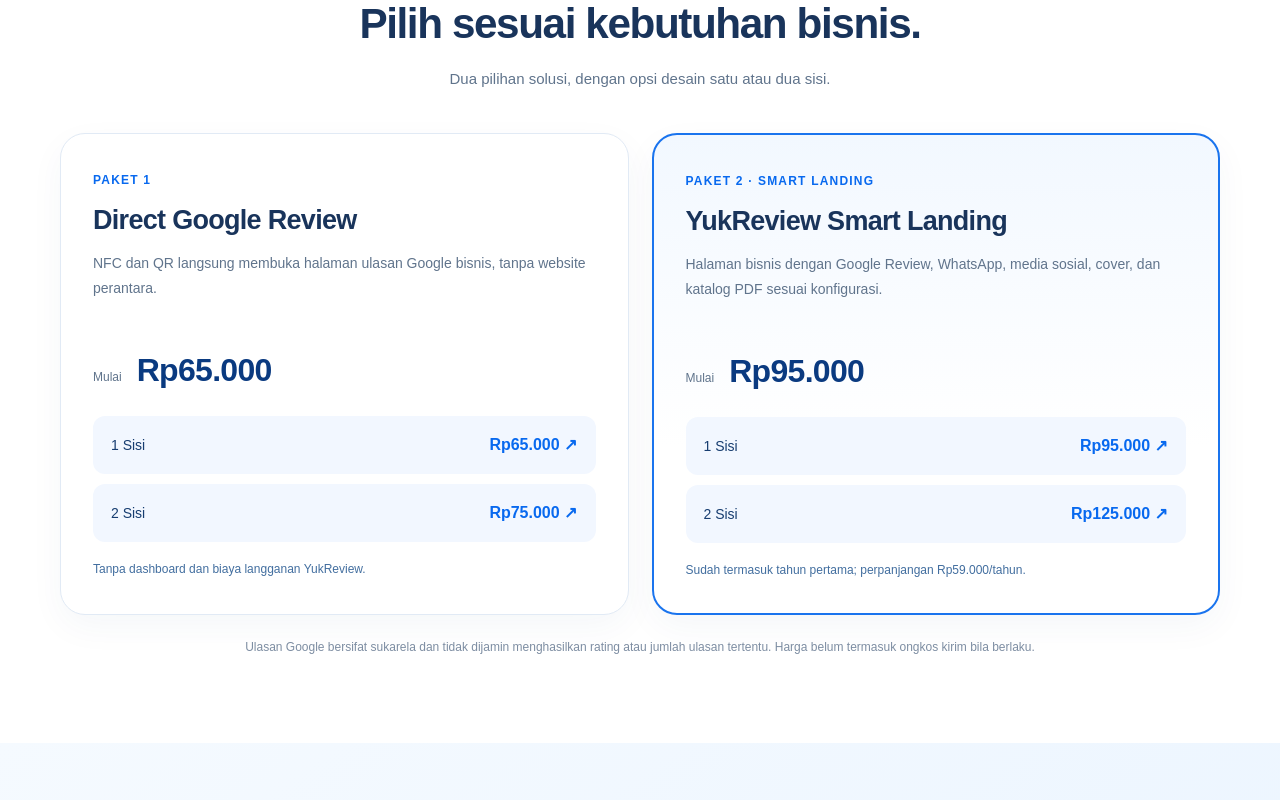
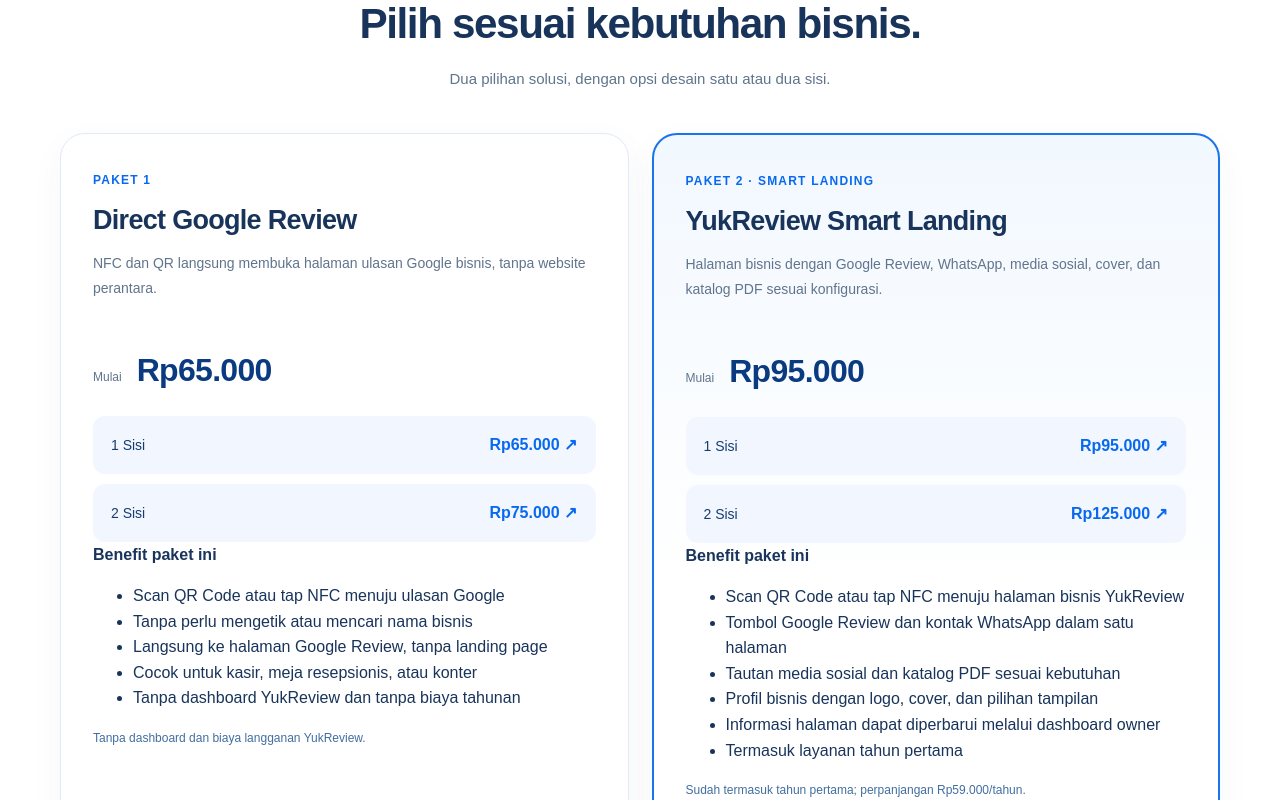
Before and after one commit to ulasantokogle-max/ulasantoko-review-v3, a Next.js app: page / in a window 1280 px wide. Shown: the part 2160-2960 px from the top of the page. Built offline with nearby package versions, Linux system fonts and the light colour scheme; no server answers.

Commit message:
feat(home): list clear package benefits in pricing cards

```diff
--- a/app/page.tsx
+++ b/app/page.tsx
@@ -62,8 +62,21 @@ export default function Home() {
   <section className="yr-section yr-container" id="keunggulan"><div className="yr-center"><span className="yr-kicker">KENAPA YUKREVIEW?</span><h2>Lebih praktis untuk pelanggan.<br/><span>Lebih profesional untuk bisnis.</span></h2><p>Hubungkan pengalaman offline di meja kasir dengan ulasan dan informasi bisnis online.</p></div><div className="yr-feature-grid">{features.map(f=><article key={f.name} className="yr-feature"><div className="yr-feature-icon">{f.icon}</div><h3>{f.name}</h3><p>{f.desc}</p></article>)}</div></section>
   <section className="yr-section yr-how" id="cara-kerja"><div className="yr-container"><div className="yr-center"><span className="yr-kicker">MUDAH DIGUNAKAN</span><h2>Cukup tiga langkah.</h2></div><div className="yr-steps">{[["01","Aktivasi","Pemilik menghubungkan kartu dengan tujuan Google Review atau halaman bisnis."],["02","Tap NFC / Scan QR","Pelanggan mendekatkan ponsel atau memindai QR Code pada kartu."],["03","Beri Ulasan","Pelanggan menuliskan pengalaman secara jujur di Google."]].map(s=><div className="yr-step" key={s[0]}><span>{s[0]}</span><h3>{s[1]}</h3><p>{s[2]}</p></div>)}</div></div></section>
   <section className="yr-section yr-container" id="paket"><div className="yr-center"><span className="yr-kicker">PAKET & HARGA</span><h2>Pilih sesuai kebutuhan bisnis.</h2><p>Dua pilihan solusi, dengan opsi desain satu atau dua sisi.</p></div><div className="yr-pricing">
-   <article className="yr-plan"><span className="yr-plan-type">PAKET 1</span><h3>Direct Google Review</h3><p>NFC dan QR langsung membuka halaman ulasan Google bisnis, tanpa website perantara.</p><div className="yr-plan-price">Mulai <strong>Rp65.000</strong></div><div className="yr-plan-options"><a href={orderLink("Direct Google Review",1,65000)} target="_blank" rel="noopener noreferrer"><span>1 Sisi</span><b>Rp65.000 ↗</b></a><a href={orderLink("Direct Google Review",2,75000)} target="_blank" rel="noopener noreferrer"><span>2 Sisi</span><b>Rp75.000 ↗</b></a></div><p className="yr-plan-note">Tanpa dashboard dan biaya langganan YukReview.</p></article>
-   <article className="yr-plan yr-plan-featured"><span className="yr-plan-type">PAKET 2 · SMART LANDING</span><h3>YukReview Smart Landing</h3><p>Halaman bisnis dengan Google Review, WhatsApp, media sosial, cover, dan katalog PDF sesuai konfigurasi.</p><div className="yr-plan-price">Mulai <strong>Rp95.000</strong></div><div className="yr-plan-options"><a href={orderLink("Smart Landing YukReview",1,95000)} target="_blank" rel="noopener noreferrer"><span>1 Sisi</span><b>Rp95.000 ↗</b></a><a href={orderLink("Smart Landing YukReview",2,125000)} target="_blank" rel="noopener noreferrer"><span>2 Sisi</span><b>Rp125.000 ↗</b></a></div><p className="yr-plan-note">Sudah termasuk tahun pertama; perpanjangan Rp59.000/tahun.</p></article>
+   <article className="yr-plan"><span className="yr-plan-type">PAKET 1</span><h3>Direct Google Review</h3><p>NFC dan QR langsung membuka halaman ulasan Google bisnis, tanpa website perantara.</p><div className="yr-plan-price">Mulai <strong>Rp65.000</strong></div><div className="yr-plan-options"><a href={orderLink("Direct Google Review",1,65000)} target="_blank" rel="noopener noreferrer"><span>1 Sisi</span><b>Rp65.000 ↗</b></a><a href={orderLink("Direct Google Review",2,75000)} target="_blank" rel="noopener noreferrer"><span>2 Sisi</span><b>Rp75.000 ↗</b></a></div><div className="yr-plan-benefits"><strong>Benefit paket ini</strong><ul>
+    <li>Scan QR Code atau tap NFC menuju ulasan Google</li>
+    <li>Tanpa perlu mengetik atau mencari nama bisnis</li>
+    <li>Langsung ke halaman Google Review, tanpa landing page</li>
+    <li>Cocok untuk kasir, meja resepsionis, atau konter</li>
+    <li>Tanpa dashboard YukReview dan tanpa biaya tahunan</li>
+   </ul></div><p className="yr-plan-note">Tanpa dashboard dan biaya langganan YukReview.</p></article>
+   <article className="yr-plan yr-plan-featured"><span className="yr-plan-type">PAKET 2 · SMART LANDING</span><h3>YukReview Smart Landing</h3><p>Halaman bisnis dengan Google Review, WhatsApp, media sosial, cover, dan katalog PDF sesuai konfigurasi.</p><div className="yr-plan-price">Mulai <strong>Rp95.000</strong></div><div className="yr-plan-options"><a href={orderLink("Smart Landing YukReview",1,95000)} target="_blank" rel="noopener noreferrer"><span>1 Sisi</span><b>Rp95.000 ↗</b></a><a href={orderLink("Smart Landing YukReview",2,125000)} target="_blank" rel="noopener noreferrer"><span>2 Sisi</span><b>Rp125.000 ↗</b></a></div><div className="yr-plan-benefits"><strong>Benefit paket ini</strong><ul>
+    <li>Scan QR Code atau tap NFC menuju halaman bisnis YukReview</li>
+    <li>Tombol Google Review dan kontak WhatsApp dalam satu halaman</li>
+    <li>Tautan media sosial dan katalog PDF sesuai kebutuhan</li>
+    <li>Profil bisnis dengan logo, cover, dan pilihan tampilan</li>
+    <li>Informasi halaman dapat diperbarui melalui dashboard owner</li>
+    <li>Termasuk layanan tahun pertama</li>
+   </ul></div><p className="yr-plan-note">Sudah termasuk tahun pertama; perpanjangan Rp59.000/tahun.</p></article>
   </div><p className="yr-fine">Ulasan Google bersifat sukarela dan tidak dijamin menghasilkan rating atau jumlah ulasan tertentu. Harga belum termasuk ongkos kirim bila berlaku.</p></section>
   <section className="yr-section yr-demo"><div className="yr-container yr-demo-layout"><div><span className="yr-kicker">KHUSUS SMART LANDING</span><h2>Satu halaman untuk semua informasi bisnis.</h2><p>Tampilkan identitas usaha, tombol Google Review, WhatsApp, media sosial, dan katalog dalam satu halaman responsif.</p><a className="yr-primary" href="#paket">Pilih Smart Landing ↗</a></div><div className="yr-phone"><div className="yr-phone-cover"></div><div className="yr-phone-mark">✦</div><h3>Bisnis Anda</h3><small>Halaman publik YukReview</small><div className="yr-phone-button">★ Beri Ulasan di Google</div><div className="yr-phone-whatsapp">Hubungi via WhatsApp</div><div className="yr-phone-social">Instagram · TikTok · YouTube</div></div></div></section>
   <section className="yr-section yr-container yr-faq" id="faq"><div className="yr-center"><span className="yr-kicker">FAQ</span><h2>Pertanyaan yang sering diajukan.</h2></div>{faqs.map(f=><details key={f[0]}><summary>{f[0]}</summary><p>{f[1]}</p></details>)}</section>
```
